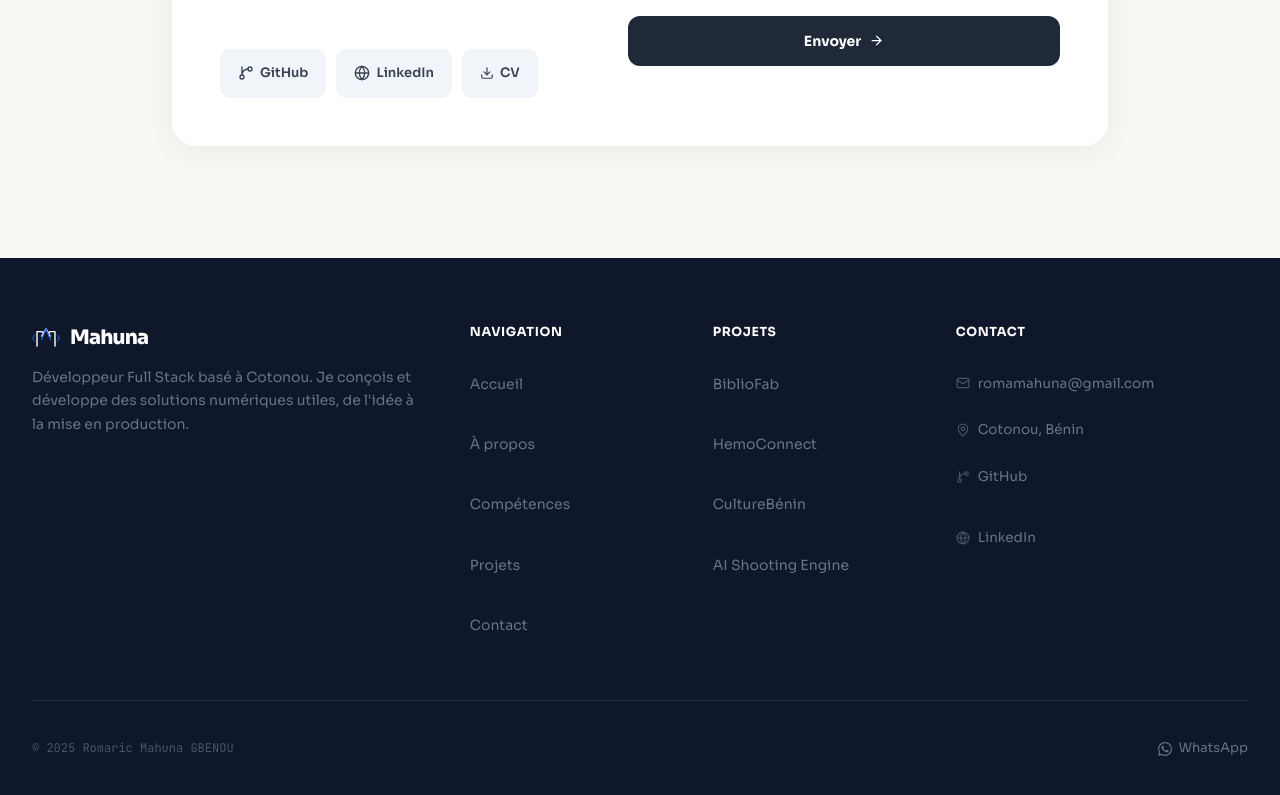
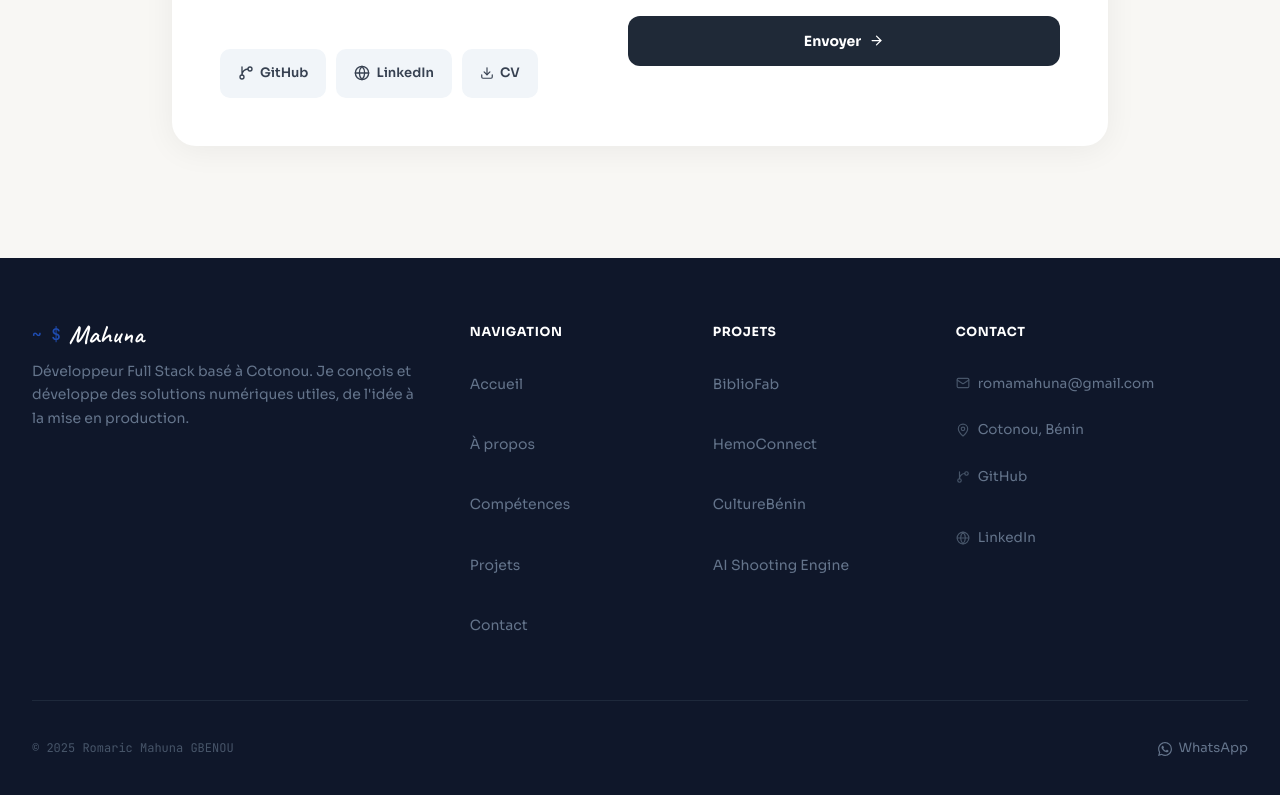
Before and after one commit to mahunaromaric/Mon-Portofolio, a React (Vite) app: page / in a window 1280 px wide. Shown: the part 5900-6695 px from the top of the page. Built offline with nearby package versions, Linux system fonts and the light colour scheme; no server answers; the database is empty.

Commit message:
branding: apply ~ $ Mahuna style to footer and favicon

```diff
--- a/src/components/Footer.tsx
+++ b/src/components/Footer.tsx
@@ -1,4 +1,5 @@
 import { GitBranch, Globe, Mail, MapPin } from 'lucide-react'
+import { C } from '../constants'
 
 export function Footer() {
   return (
@@ -6,14 +7,9 @@ export function Footer() {
       <div style={{ maxWidth: 1280, margin: '0 auto', padding: '4rem 2rem 2rem' }}>
         <div className="footer-grid" style={{ display: 'grid', gridTemplateColumns: '2fr 1fr 1fr 1.5fr', gap: '3rem', marginBottom: '3rem' }}>
           <div>
-            <div style={{ display: 'flex', alignItems: 'center', gap: 10 }}>
-              <svg width="28" height="28" viewBox="0 0 140 140" fill="none" xmlns="http://www.w3.org/2000/svg">
-                <path d="M25 110V38L45 38C52 38 57 43 57 50C57 55 53 59 49 61L70 24L91 61C87 59 83 55 83 50C83 43 88 38 95 38L115 38V110" stroke="#fff" stroke-width="7" stroke-linecap="round" stroke-linejoin="round"/>
-                <path d="M70 24L48 78M70 24L92 78" stroke="#2563eb" stroke-width="6" stroke-linecap="round" stroke-linejoin="round"/>
-                <path d="M12 55L4 70L12 85" stroke="#2563eb" stroke-width="5" stroke-linecap="round" stroke-linejoin="round"/>
-                <path d="M128 55L136 70L128 85" stroke="#2563eb" stroke-width="5" stroke-linecap="round" stroke-linejoin="round"/>
-              </svg>
-              <span style={{ fontFamily: 'var(--font-display)', fontSize: 20, fontWeight: 800, color: '#fff', letterSpacing: '-0.04em' }}>Mahuna</span>
+            <div style={{ display: 'flex', alignItems: 'center', gap: 8 }}>
+              <span style={{ fontFamily: 'var(--font-mono)', fontSize: 16, fontWeight: 500, color: C.blue, opacity: 0.7 }}>~ $ </span>
+              <span style={{ fontFamily: 'Caveat, cursive', fontWeight: 600, fontSize: 26, color: '#fff', lineHeight: 1 }}>Mahuna</span>
             </div>
             <p style={{ fontFamily: 'var(--font-sub)', fontSize: 14, lineHeight: 1.7, marginTop: '0.75rem', color: '#64748B' }}>
               Développeur Full Stack basé à Cotonou. Je conçois et développe des solutions numériques utiles, de l'idée à la mise en production.
```
Also changed, not shown: public/favicon.svg.
